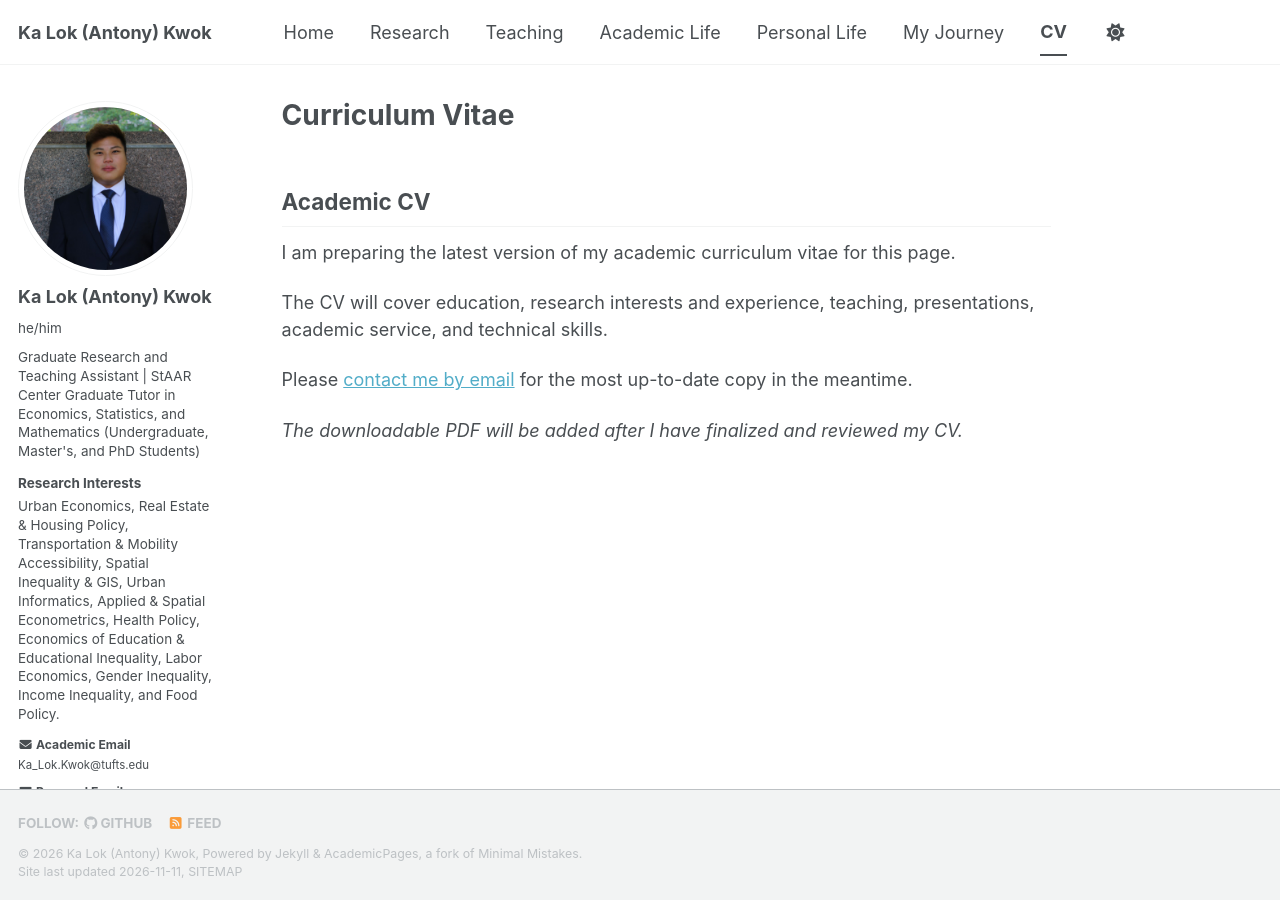
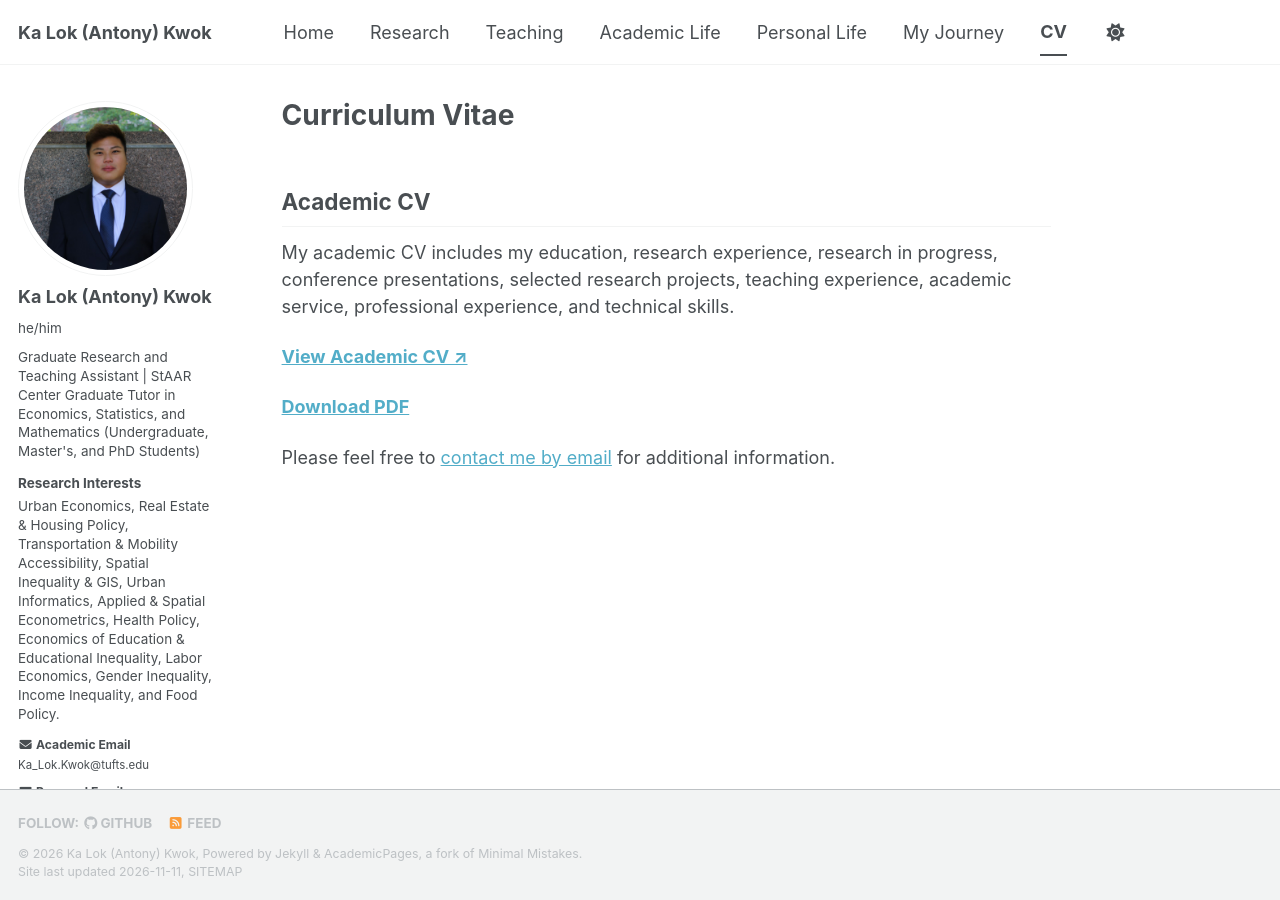
Before and after one commit to AntonyKaLokKwok/AntonyKaLokKwok.github.io, a Jekyll site: the page built from _pages/cv.md, in a window 1280 px wide. Built offline with Jekyll 4.4.1, drawn with Linux system fonts in a browser that asks for light colours; a style sheet for code colours, icons or effects is not loaded.

Commit message:
Update cv.md

```diff
--- a/_pages/cv.md
+++ b/_pages/cv.md
@@ -9,10 +9,10 @@ redirect_from:
 
 ## Academic CV
 
-I am preparing the latest version of my academic curriculum vitae for this page.
+My academic CV includes my education, research experience, research in progress, conference presentations, selected research projects, teaching experience, academic service, professional experience, and technical skills.
 
-The CV will cover education, research interests and experience, teaching, presentations, academic service, and technical skills.
+[**View Academic CV ↗**](/files/Ka_Lok_Antony_Kwok_Academic_CV.pdf){:target="_blank" rel="noopener noreferrer"}
 
-Please [contact me by email](mailto:Ka_Lok.Kwok@tufts.edu) for the most up-to-date copy in the meantime.
+[**Download PDF**](/files/Ka_Lok_Antony_Kwok_Academic_CV.pdf){:target="_blank"}
 
-*The downloadable PDF will be added after I have finalized and reviewed my CV.*
+Please feel free to [contact me by email](mailto:Ka_Lok.Kwok@tufts.edu) for additional information.
```
